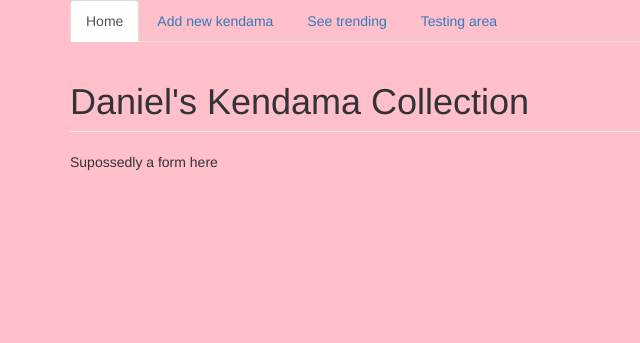
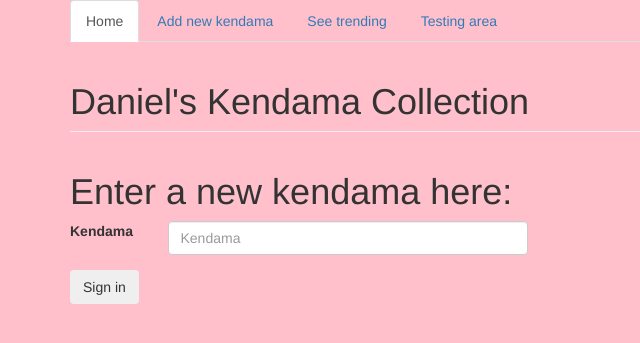
Before and after one commit to danielcodes/kendama-collection, a Flask app: page /add_kendama in a window 1280 px wide. Shown: the top 343 px of the page, without its empty margins (0-640 px from the left). Run offline with Flask 2, Linux system fonts and the light colour scheme; some libraries are stand-ins or nearby versions.

Commit message:
started form with a basic bootstrap template

```diff
--- a/templates/kendama_form.html
+++ b/templates/kendama_form.html
@@ -3,7 +3,27 @@
 
 {% block body %}
 
-	Supossedly a form here
+<h1>Enter a new kendama here: </h1>
+
+<form>
+  <div class="form-group row">
+
+    <!--Name | Brand | Link | Description-->
+
+    <label for="Kendama" class="col-md-1 form-control-label">Kendama</label>
+    <div class="col-md-4">
+      <input type="text" class="form-control" id="" placeholder="Kendama">
+    </div>
+  </div>
+
+
+  <div class="form-group row">
+    <div class="col-md-2">
+      <button type="submit" class="btn btn-secondary">Sign in</button>
+    </div>
+  </div>
+
+</form>
 
 
 {% endblock %}
```
